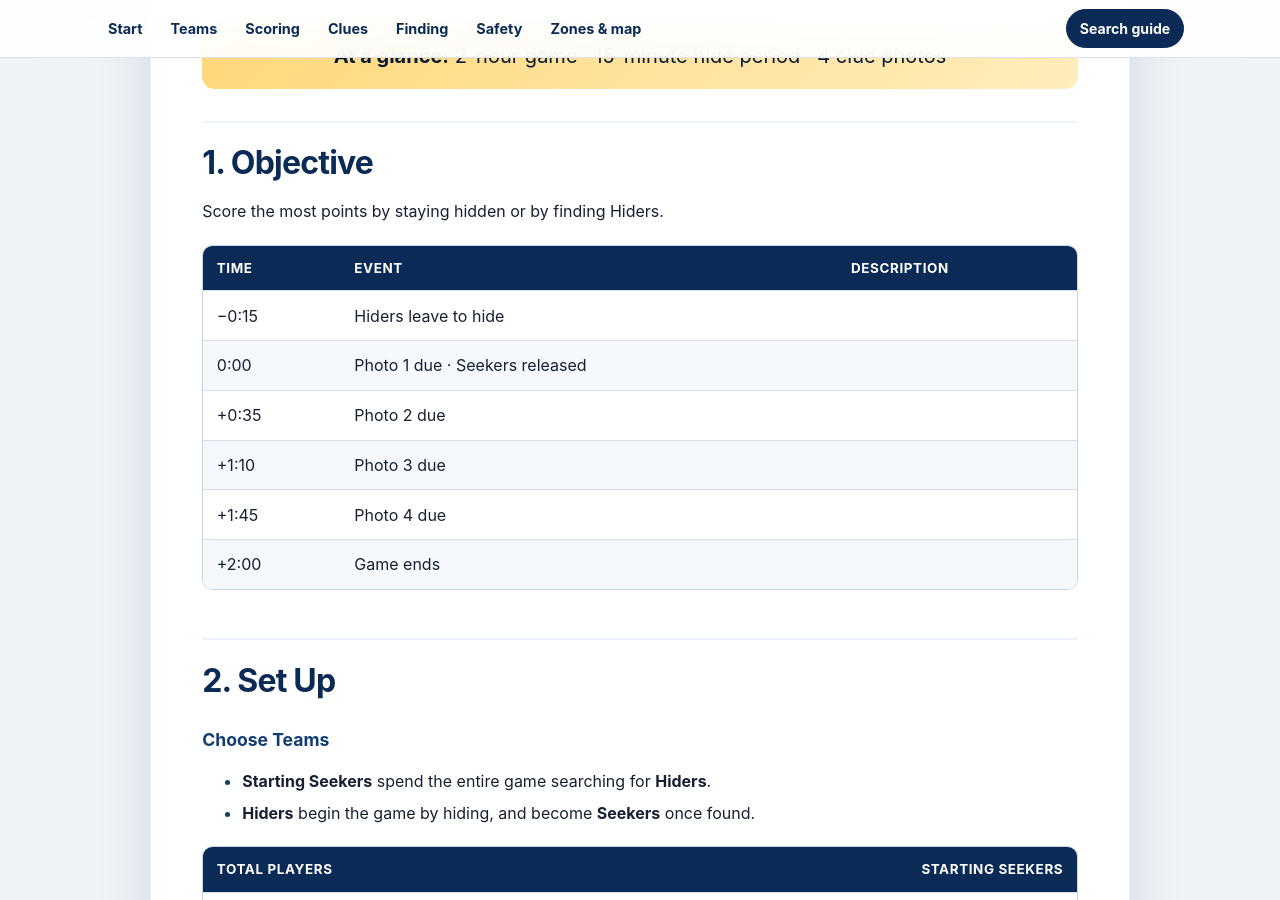
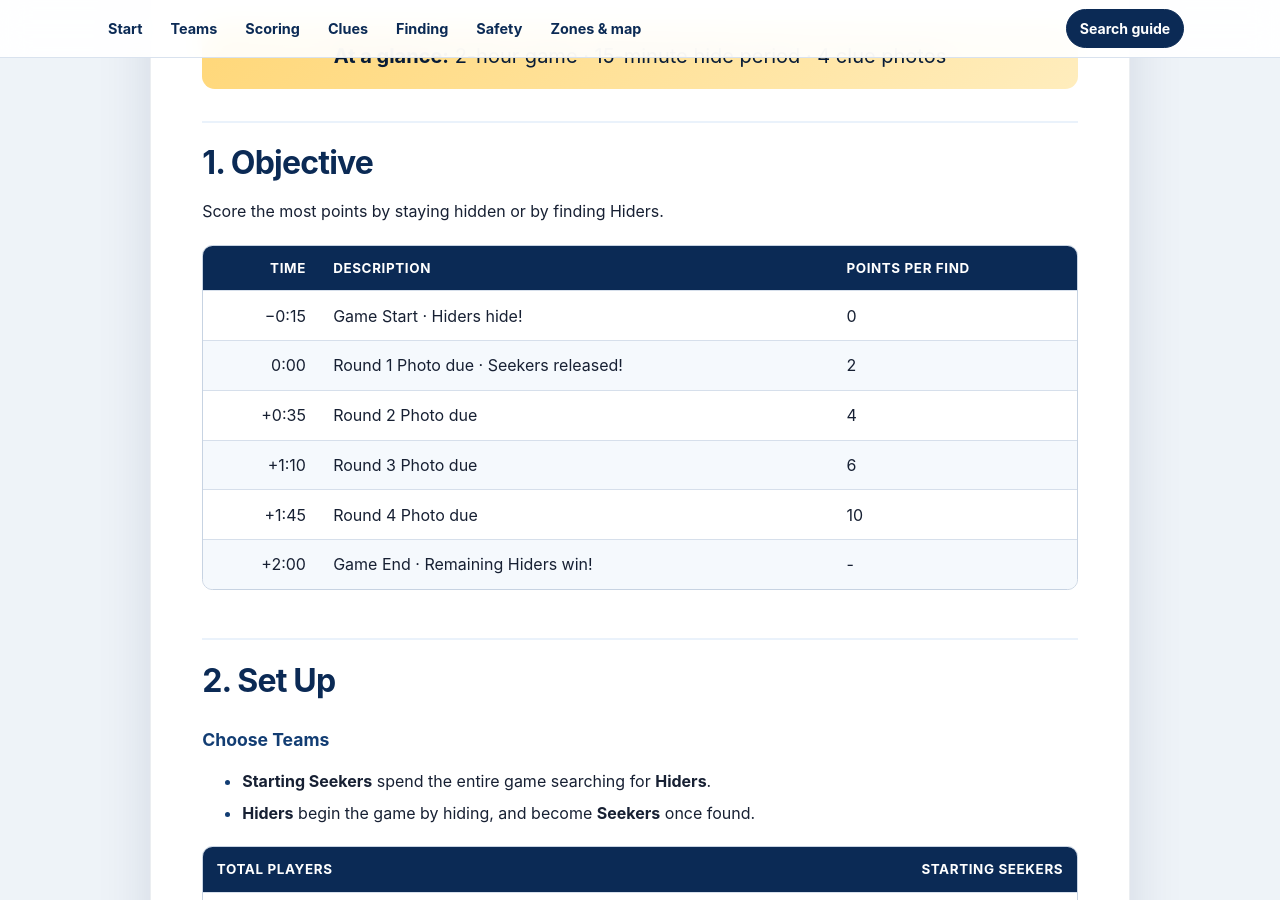
Before and after one commit to mmaxin/hide-and-seek-game, a Jekyll site: the page built from rules.md, in a window 1280 px wide and 900 px high, scrolled down 387 px. Built offline with Jekyll 4.4.1, drawn with Linux system fonts in a browser that asks for light colours; our own code applies the rules of GitHub Pages for plain Markdown files.

Commit message:
Update summary / itinerary table

```diff
--- a/rules.md
+++ b/rules.md
@@ -5,14 +5,14 @@
 
 Score the most points by staying hidden or by finding Hiders.
 
-| Time | Event | Description |
-| --- | --- | --- |
-| −0:15 | Hiders leave to hide |
-|  0:00 | Photo 1 due · Seekers released |
-| +0:35 | Photo 2 due |
-| +1:10 | Photo 3 due |
-| +1:45 | Photo 4 due |
-| +2:00 | Game ends |
+| Time | Description | Points per Find |
+| ---:| --- | --- |
+| −0:15 | Game Start · Hiders hide! | 0 |
+|  0:00 | Round 1 Photo due · Seekers released! | 2 |
+| +0:35 | Round 2 Photo due | 4 |
+| +1:10 | Round 3 Photo due | 6 |
+| +1:45 | Round 4 Photo due | 10 |
+| +2:00 | Game End · Remaining Hiders win! | - |
 
 ## 2. Set Up
 ### Choose Teams
```
